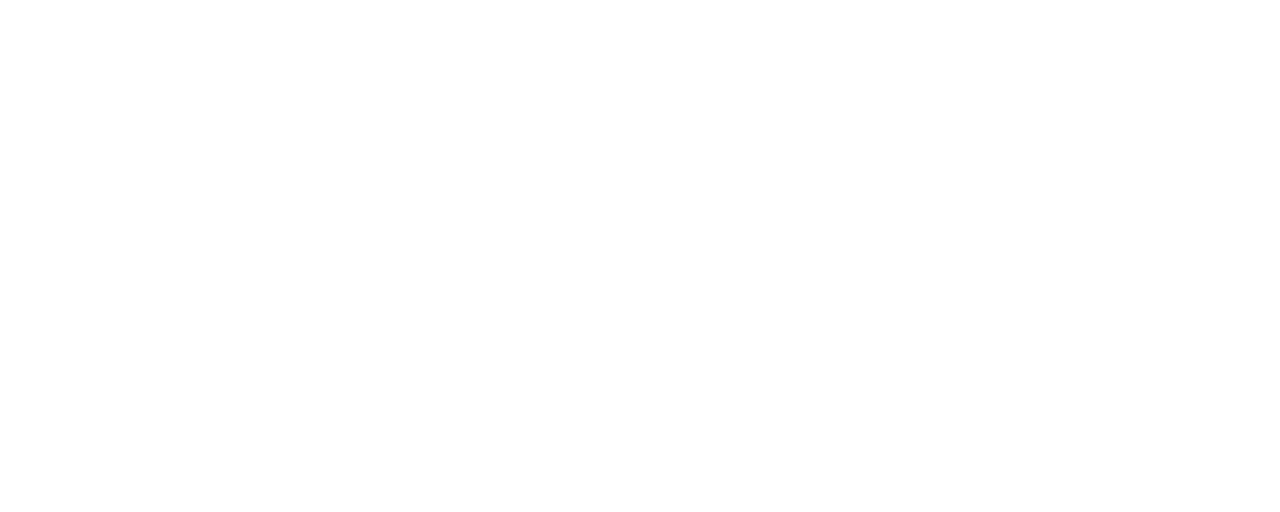
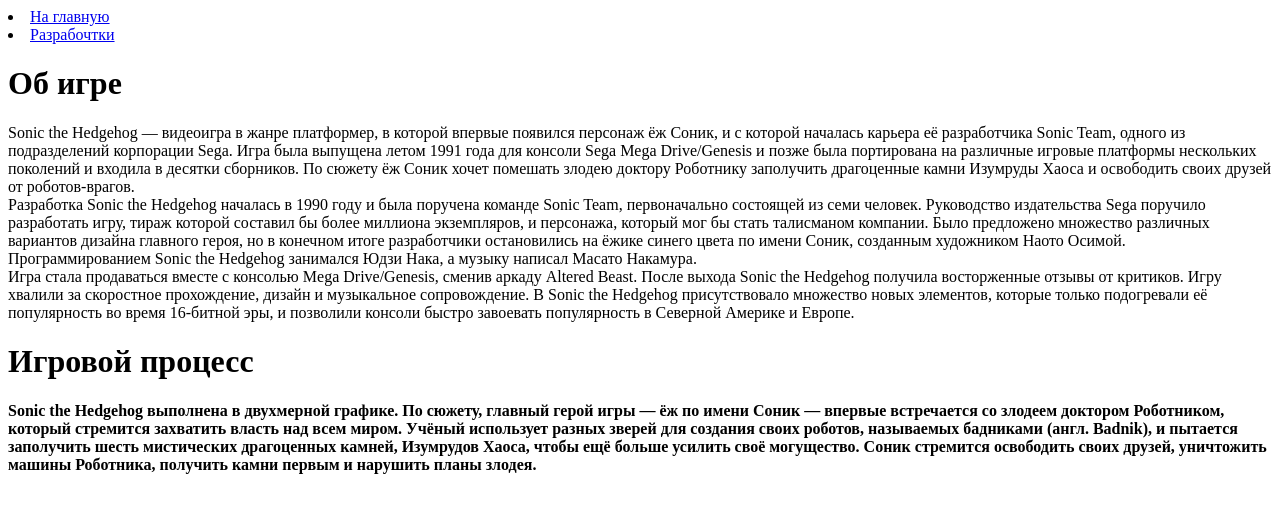
Before and after one commit to SuperSonic2012/Sonic-The-Hedgehog, a plain HTML site: page SonicTheHedgehog.html in a window 1280 px wide. Drawn offline with Linux system fonts and the light colour scheme.

Commit message:
Add files via upload

```diff
--- a/SonicTheHedgehog.html
+++ b/SonicTheHedgehog.html
@@ -7,6 +7,16 @@
     <title>Document</title>
 </head>
 <body>
+    <li><a href="index.html">На главную</a></li>
+    <li><a href="develoop.html">Разрабочтки</a></li>
+    <h1>Об игре</h1>
+    <p>Sonic the Hedgehog — видеоигра в жанре платформер, в которой впервые появился персонаж ёж Соник, и с которой началась карьера её разработчика Sonic Team, одного из подразделений корпорации Sega. Игра была выпущена летом 1991 года для консоли Sega Mega Drive/Genesis и позже была портирована на различные игровые платформы нескольких поколений и входила в десятки сборников. По сюжету ёж Соник хочет помешать злодею доктору Роботнику заполучить драгоценные камни Изумруды Хаоса и освободить своих друзей от роботов-врагов. <br>
+
+Разработка Sonic the Hedgehog началась в 1990 году и была поручена команде Sonic Team, первоначально состоящей из семи человек. Руководство издательства Sega поручило разработать игру, тираж которой составил бы более миллиона экземпляров, и персонажа, который мог бы стать талисманом компании. Было предложено множество различных вариантов дизайна главного героя, но в конечном итоге разработчики остановились на ёжике синего цвета по имени Соник, созданным художником Наото Осимой. Программированием Sonic the Hedgehog занимался Юдзи Нака, а музыку написал Масато Накамура. <br>
+
+Игра стала продаваться вместе с консолью Mega Drive/Genesis, сменив аркаду Altered Beast. После выхода Sonic the Hedgehog получила восторженные отзывы от критиков. Игру хвалили за скоростное прохождение, дизайн и музыкальное сопровождение. В Sonic the Hedgehog присутствовало множество новых элементов, которые только подогревали её популярность во время 16-битной эры, и позволили консоли быстро завоевать популярность в Северной Америке и Европе.</p>
+<h1>Игровой процесс</h1>
+<p><b>Sonic the Hedgehog выполнена в двухмерной графике. По сюжету, главный герой игры — ёж по имени Соник — впервые встречается со злодеем доктором Роботником, который стремится захватить власть над всем миром. Учёный использует разных зверей для создания своих роботов, называемых бадниками (англ. Badnik), и пытается заполучить шесть мистических драгоценных камней, Изумрудов Хаоса, чтобы ещё больше усилить своё могущество. Соник стремится освободить своих друзей, уничтожить машины Роботника, получить камни первым и нарушить планы злодея.</b></p>
 
 </body>
 </html>
```
